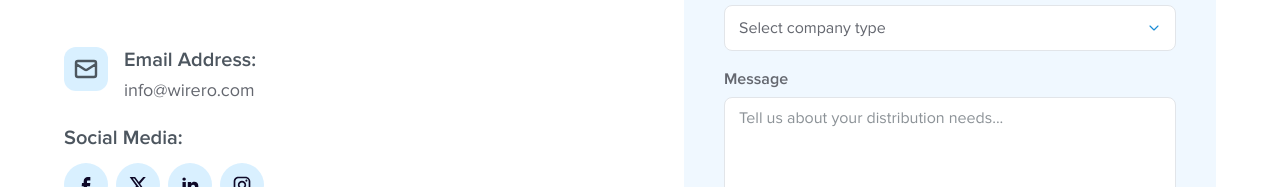
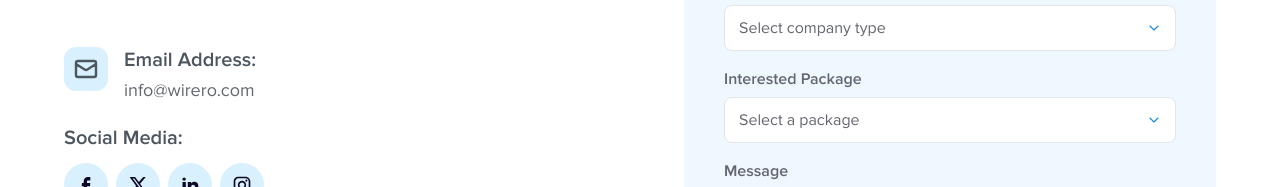
Before and after one commit to EasyPRGroup/Wirero-next, a Next.js app: page /contact in a window 1280 px wide. Shown: the part 543-730 px from the top of the page. Built offline with nearby package versions, Linux system fonts and the light colour scheme; no server answers.

Commit message:
update packages button css and add the intrested packages in contact form field

```diff
--- a/app/contact/apiContact.ts
+++ b/app/contact/apiContact.ts
@@ -3,6 +3,7 @@ export interface ContactFormData {
   email: string;
   subject: string;
   message: string;
+  selectedPackage?: string;
 }
 
 export interface ContactSubmissionData extends ContactFormData {
--- a/app/contact/contact-content.tsx
+++ b/app/contact/contact-content.tsx
@@ -44,6 +44,7 @@ const ContactPage: NextPage = () => {
     email: "",
     companyName: "",
     companyType: "",
+    selectedPackage: "",
     message: "",
   });
   const [isSubmitting, setIsSubmitting] = useState(false);
@@ -77,6 +78,7 @@ const ContactPage: NextPage = () => {
       email: formData.email.trim(),
       subject: formData.companyType.trim(),
       message: formData.message.trim(),
+      selectedPackage: formData.selectedPackage.trim(),
     };
 
     if (
@@ -122,6 +124,7 @@ const ContactPage: NextPage = () => {
         email: "",
         companyName: "",
         companyType: "",
+        selectedPackage: "",
         message: "",
       });
       resetRecaptcha();
@@ -429,6 +432,38 @@ const ContactPage: NextPage = () => {
                  </div>
                </div>
 
+               {/* Interested Package */}
+               <div className="self-stretch flex flex-col items-start gap-[0.375rem]">
+                 <label
+                   htmlFor="selectedPackage"
+                   className="relative leading-[1.5rem] font-semibold"
+                 >
+                   Interested Package
+                 </label>
+                 <div className="self-stretch relative">
+                   <select
+                     id="selectedPackage"
+                     name="selectedPackage"
+                     value={formData.selectedPackage}
+                     onChange={handleInputChange}
+                     className="self-stretch rounded-[8px] bg-color-white border-[#e2e5e9] border-solid border-[1px] overflow-hidden flex items-center py-[0.75rem] px-[0.875rem] gap-[0.5rem] w-full font-proxima text-[1rem] text-[#64676f] focus:border-[#0461c3] focus:outline-none transition-colors appearance-none cursor-pointer"
+                   >
+                     <option value="">Select a package</option>
+                     <option value="starter">Starter Plan - $250/mo</option>
+                     <option value="unlimited">Unlimited Plan - $500/mo</option>
+                     <option value="banner">Banner Network Placement - $1000/mo</option>
+                     <option value="widget">Email / Widget Placement - $1000/mo</option>
+                   </select>
+                   <Image
+                     className="h-[1rem] w-[1rem] absolute right-[0.875rem] top-1/2 -translate-y-1/2 pointer-events-none"
+                     width={16}
+                     height={16}
+                     alt="Dropdown"
+                     src="/chevron-down.svg"
+                   />
+                 </div>
+               </div>
+
               {/* Message */}
               <div className="self-stretch flex flex-col items-start gap-[0.375rem]">
                 <label
--- a/components/pricing-card.tsx
+++ b/components/pricing-card.tsx
@@ -229,11 +229,9 @@ const PricingCard: NextPage<PricingCardType> = ({
           </div>
           <Link
             href="/contact"
-            className={`cursor-pointer self-stretch min-h-[3.5rem] rounded-[8px] flex items-center justify-center gap-[0.5rem] px-[0.75rem] no-underline ${ctaVariant === "filled" ? "bg-[#0461c3] border-none" : "border-[#0461c3] border-solid border-[1px] bg-transparent"} hover:opacity-90 transition-opacity`}
+            className={`cursor-pointer self-stretch h-[3.5rem] rounded-[8px] flex items-center justify-center gap-[0.5rem] py-[1rem] px-[1.5rem] box-border no-underline font-proxima focus-visible:outline focus-visible:outline-[3px] focus-visible:outline-offset-[3px] focus-visible:outline-[#0bc111] ${ctaVariant === "filled" ? "bg-[#0461c3] border-[1px] border-solid border-white text-color-white hover:bg-[#0554af] transition-colors" : "border-[#0461c3] border-solid border-[1px] bg-transparent text-[#0461c3] hover:bg-[#f7fafd] transition-colors"}`}
           >
-            <div
-              className={`relative min-w-0 text-[1rem] leading-[1.25rem] font-semibold font-proxima text-center ${isPopular ? "text-color-white" : "text-[#0461c3]"}`}
-            >
+            <div className="relative min-w-0 text-[1rem] leading-[1.25rem] font-semibold font-proxima text-center">
               {ctaText}
             </div>
           </Link>
```
Lines whose indentation alone changed are shown as unchanged.
